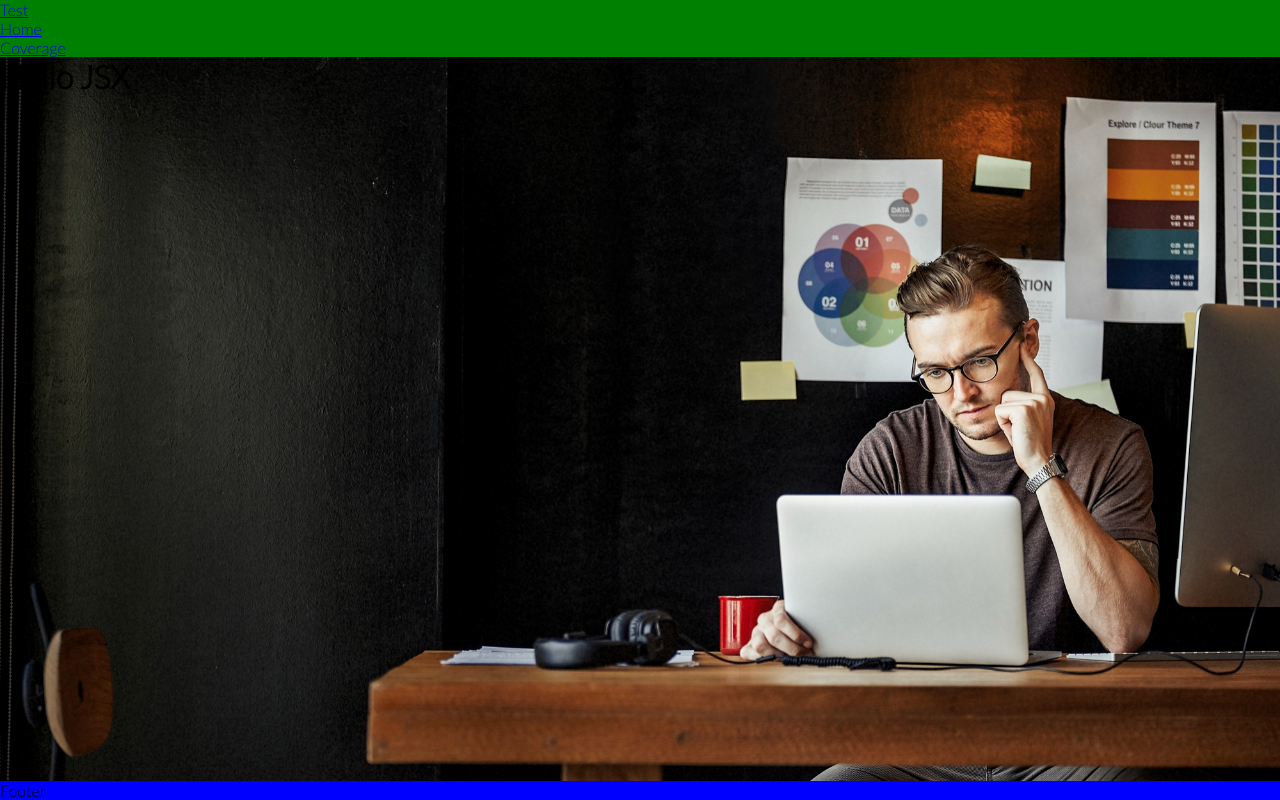
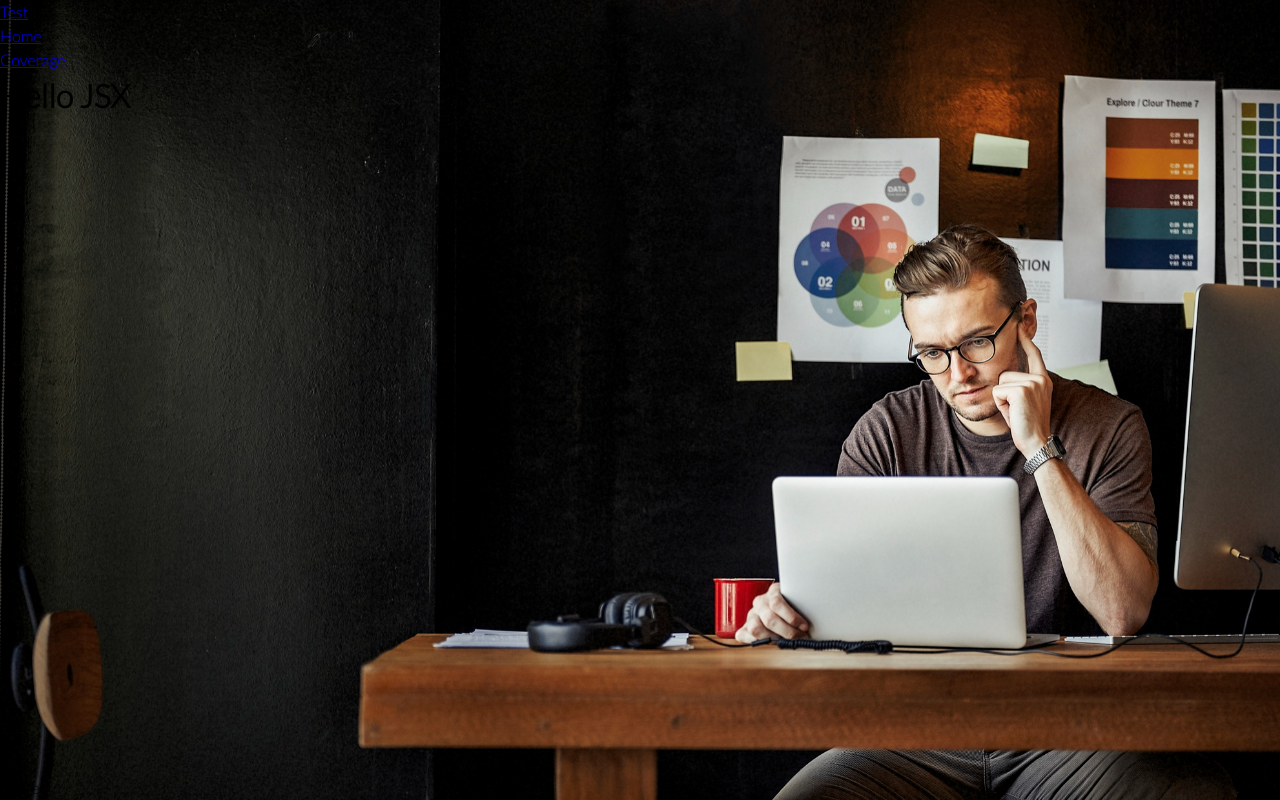
Before and after one commit to xabierlameiro/com, a Next.js app: page / in a window 1280 px wide. Built offline with nearby package versions, Linux system fonts and the light colour scheme; a web font is replaced by a local one.

Commit message:
Save changes

```diff
--- a/custom-reporter.js
+++ b/custom-reporter.js
@@ -16,7 +16,7 @@ class CustomReporter {
 						console.log('err', err)
 						return
 					}
-
+					// TODO - refactor on isolated function
 					var months = [
 						'Enero',
 						'Febrero',
--- a/pages/_app.tsx
+++ b/pages/_app.tsx
@@ -7,7 +7,9 @@ import { MDXProvider } from '@mdx-js/react'
 import Modal from '@/components/Modal'
 import VisibilityManager from '@/components/VisibilityManager'
 import './global.scss'
+import './reset.scss'
 import styles from './test.module.scss'
+import useWindowResize from '@/hooks/useWidowResize'
 
 export type NextPageWithLayout = NextPage & {
 	getLayout?: (page: ReactElement) => ReactNode
@@ -27,15 +29,28 @@ type Props = PropsWithChildren & {
 	indexByDefault: number
 }
 const NavContainer = ({ children, indexByDefault = 0 }: Props) => {
+	const { width } = useWindowResize()
 	const [open, setOpen] = React.useState(false)
 	const [selected, setSelected] = React.useState(indexByDefault)
 	const maxChildrens = React.Children.count(children) - 1
 	const disabled = selected > indexByDefault ? styles.enabled : styles.disabled
 	const disabled2 = selected < maxChildrens ? styles.enabled : styles.disabled
 
+	const onDrag = (e: React.DragEvent<HTMLDivElement>): void => {
+		e.stopPropagation()
+		const { clientX } = e
+		const isLeft = clientX < width / 2
+		if (isLeft) {
+			setSelected(selected - 1)
+		} else {
+			setSelected(selected + 1)
+		}
+	}
+
 	const Content = (): ReactElement => {
 		return (
 			<React.Fragment>
+				<VisibilityManager hideOnMobile hideOnTablet>
 					<div className={styles.navControls}>
 						<MdOutlineNavigateBefore
 							className={disabled}
@@ -50,7 +65,8 @@ const NavContainer = ({ children, indexByDefault = 0 }: Props) => {
 							onClick={() => setSelected((selected) => selected + 1)}
 						/>
 					</div>
-				<nav className={styles.nav}>
+				</VisibilityManager>
+				<nav className={styles.nav} draggable="true" onDragStart={onDrag}>
 					{React.Children.map(children, (child, index) => (index === selected ? child : null))}
 				</nav>
 			</React.Fragment>
--- a/pages/global.scss
+++ b/pages/global.scss
@@ -1,6 +1,11 @@
 html {
 	box-sizing: border-box;
 }
+
+*:focus {
+	outline: none;
+}
+
 *,
 *:before,
 *:after {
@@ -27,6 +32,18 @@ body {
 #__next {
 	display: grid;
 	grid-template-rows: auto 1fr auto;
+	background-image: url('/background.jpeg');
+	background-repeat: no-repeat;
+	background-position: right;
+	background-size: cover;
+	overflow: hidden;
+	transition: background-position 1s;
+	@media only screen and (max-device-width: 550px) {
+		background-position: -800px 0;
+	}
+	@media only screen and (max-width: 412px) {
+		background-position: -800px 0;
+	}
 }
 
 // themes
--- /dev/null
+++ b/pages/reset.scss
@@ -0,0 +1,75 @@
+/* Box sizing rules */
+*,
+*::before,
+*::after {
+	box-sizing: border-box;
+	user-select: none;
+}
+
+/* Remove default margin */
+body,
+h1,
+h2,
+h3,
+h4,
+p,
+figure,
+blockquote,
+dl,
+dd {
+	margin: 0;
+}
+
+/* Remove list styles on ul, ol elements with a list role, which suggests default styling will be removed */
+ul[role='list'],
+ol[role='list'] {
+	list-style: none;
+}
+
+/* Set core root defaults */
+html:focus-within {
+	scroll-behavior: smooth;
+}
+
+/* Set core body defaults */
+body {
+	min-height: 100vh;
+	text-rendering: optimizeSpeed;
+	line-height: 1.5;
+}
+
+/* A elements that don't have a class get default styles */
+a:not([class]) {
+	text-decoration-skip-ink: auto;
+}
+
+/* Make images easier to work with */
+img,
+picture {
+	max-width: 100%;
+	display: block;
+}
+
+/* Inherit fonts for inputs and buttons */
+input,
+button,
+textarea,
+select {
+	font: inherit;
+}
+
+/* Remove all animations, transitions and smooth scroll for people that prefer not to see them */
+@media (prefers-reduced-motion: reduce) {
+	html:focus-within {
+		scroll-behavior: auto;
+	}
+
+	*,
+	*::before,
+	*::after {
+		animation-duration: 0.01ms !important;
+		animation-iteration-count: 1 !important;
+		transition-duration: 0.01ms !important;
+		scroll-behavior: auto !important;
+	}
+}
--- a/src/components/Layout/Footer/footer.module.scss
+++ b/src/components/Layout/Footer/footer.module.scss
@@ -1,3 +1,3 @@
 .footer {
-	background-color: blue;
+	background-color: transparent;
 }
--- a/src/components/Layout/Header/header.module.scss
+++ b/src/components/Layout/Header/header.module.scss
@@ -1,3 +1,3 @@
 .header {
-	background-color: green;
+	background-color: transparent;
 }
--- a/src/components/Layout/Main/main.module.scss
+++ b/src/components/Layout/Main/main.module.scss
@@ -1,17 +1,4 @@
 .main {
-	background-image: url('/background.jpeg');
-	background-repeat: no-repeat;
-	background-position: right;
-	background-size: cover;
 	height: inherit;
 	display: grid;
-	overflow: hidden;
-	transition: background-position 1s;
-
-	@media only screen and (max-device-width: 550px) {
-		background-position: -800px 0;
-	}
-	@media only screen and (max-width: 412px) {
-		background-position: -800px 0;
-	}
 }
```
Also changed, not shown: 1 other file (tests, documents, lock files or other folders). Lines whose indentation alone changed are shown as unchanged.
